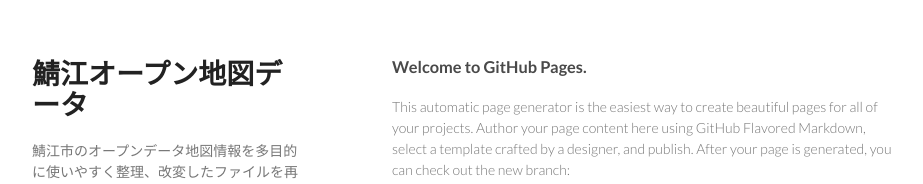
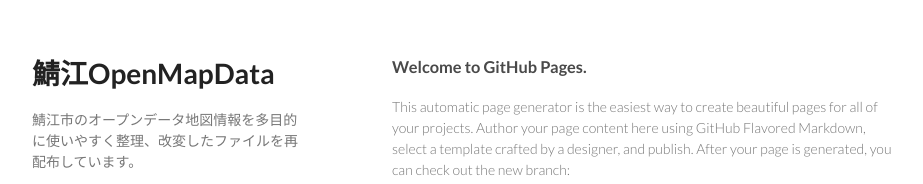
Before and after one commit to wam0/Sabae_OpenMapData, a plain HTML site: page index.html in a window 1280 px wide. Shown: the top 184 px of the page, without its empty margins (178-1101 px from the left). Drawn offline with Linux system fonts and the light colour scheme.

Commit message:
Update index.html

```diff
--- a/index.html
+++ b/index.html
@@ -15,7 +15,7 @@
   <body>
     <div class="wrapper">
       <header>
-        <h1>鯖江オープン地図データ</h1>
+        <h1>鯖江OpenMapData</h1>
         <p>鯖江市のオープンデータ地図情報を多目的に使いやすく整理、改変したファイルを再配布しています。</p>
 
 <p>
```
